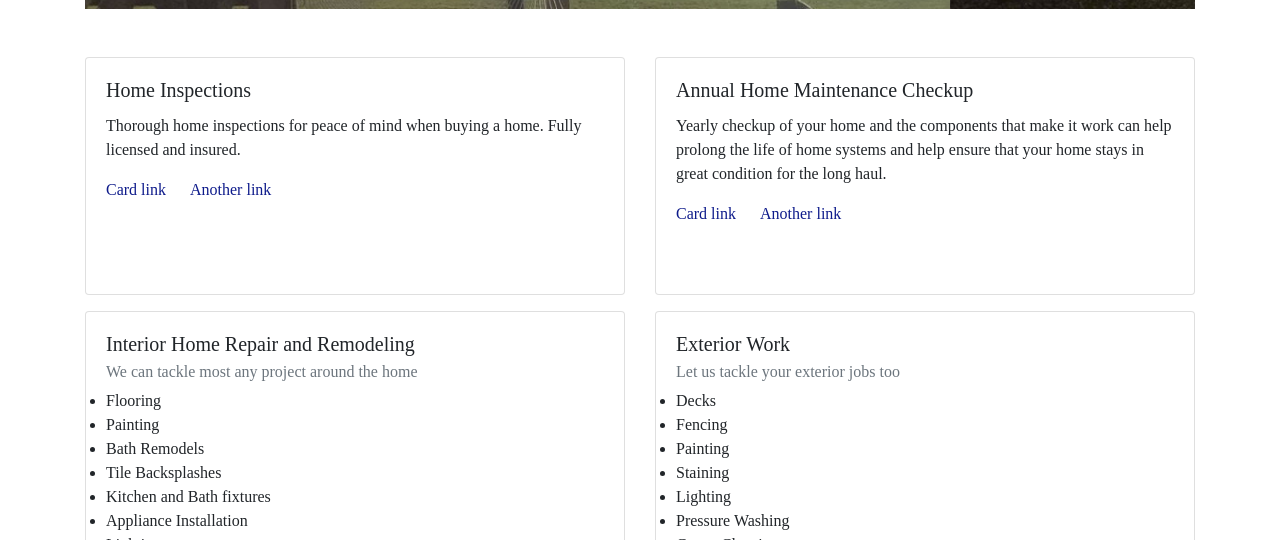
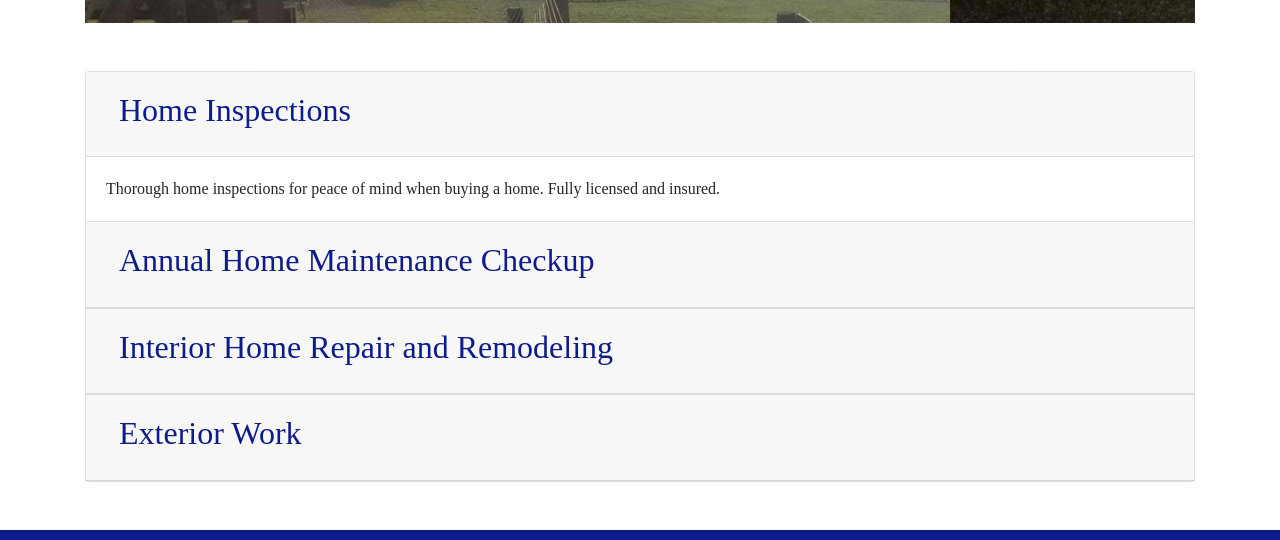
Before and after one commit to maymeclayton/A2Z, a website: page services.html in a window 1280 px wide. Shown: the part 664-1204 px from the top of the page. Drawn offline with nearby package versions, Linux system fonts and the light colour scheme; a web font is replaced by a local one.

Commit message:
moves nav items to the right and updates services section

```diff
--- a/services.html
+++ b/services.html
@@ -10,9 +10,13 @@
     <link rel="stylesheet" href="output.css">
 
     <title>A2Z Home Inspection & Repair</title>
+
   </head>
 
   <body>
+    <div class="header">
+        <p class="text-center">Call us at <a href="tel:502-330-1233">1-502-330-1233</a> to schedule your professional home inspection today!</p>
+    </div>
     <!-- Image and text -->
     <nav class="navbar navbar-expand-lg navbar-dark bg-primary sticky-top">
       <a class="navbar-brand" href="index.html"><img src="images/logosvg.svg" width="75px" height="75px" alt=""></a>
@@ -20,7 +24,7 @@
       <span class="navbar-toggler-icon"></span>
       </button>
       <div class="collapse navbar-collapse" id="navbarSupportedContent">
-        <ul class="navbar-nav mr-auto">
+        <ul class="navbar-nav ml-auto">
           <li class="nav-item">
             <a class="nav-link" href="index.html">Home <span class="sr-only"></span></a>
           </li>
@@ -37,12 +41,8 @@
       </div>
       </nav>
 
-  <div class="container">
+  <div class="container mt-3">
     <h1>Services</h1>
-      <div class="row">
-        <div class="col md-6">test</div>
-        <div class="col md-6">test</div>
-      </div>
   </div>
 
     <div class="container mb-5">
@@ -92,38 +92,50 @@
           <span class="sr-only">Next</span>
         </a>
       </div>
+</div>
 
+<div class="accordion mt-5 mb-5 container" id="accordionExample">
+  <div class="card">
+    <div class="card-header" id="headingOne">
+      <h2 class="mb-0">
+        <button class="btn btn-link" type="button" data-toggle="collapse" data-target="#collapseOne" aria-expanded="true" aria-controls="collapseOne">
+          <h2>Home Inspections</h2>
+        </button>
+      </h2>
+    </div>
 
-
-        <div class="row">
-          <div class="col">
-            <div class="card mt-5 h-100">
+    <div id="collapseOne" class="collapse show" aria-labelledby="headingOne" data-parent="#accordionExample">
       <div class="card-body">
-                <h5 class="card-title">Home Inspections</h5>
-                <p class="card-text">Thorough home inspections for peace of mind when buying a home. Fully licensed and insured.</p>
-                <a href="#" class="card-link">Card link</a>
-                <a href="#" class="card-link">Another link</a>
+        Thorough home inspections for peace of mind when buying a home. Fully licensed and insured.
       </div>
     </div>
   </div>
-          <div class="col">
-            <div class="card mt-5 h-100">
+  <div class="card">
+    <div class="card-header" id="headingTwo">
+      <h2 class="mb-0">
+        <button class="btn btn-link collapsed" type="button" data-toggle="collapse" data-target="#collapseTwo" aria-expanded="false" aria-controls="collapseTwo">
+          <h2>Annual Home Maintenance Checkup</h2>
+        </button>
+      </h2>
+    </div>
+    <div id="collapseTwo" class="collapse" aria-labelledby="headingTwo" data-parent="#accordionExample">
       <div class="card-body">
-                <h5 class="card-title">Annual Home Maintenance Checkup</h5>
-                <p class="card-text">Yearly checkup of your home and the components that make it work can help prolong the life of home systems and help ensure that your home stays in great condition for the long haul.</p>
-                <a href="#" class="card-link">Card link</a>
-                <a href="#" class="card-link">Another link</a>
+        Yearly checkup of your home and the components that make it work can help prolong the life of home systems and help ensure that your home stays in great condition for the long haul.
       </div>
     </div>
   </div>
+  <div class="card">
+    <div class="card-header" id="headingThree">
+      <h2 class="mb-0">
+        <button class="btn btn-link collapsed" type="button" data-toggle="collapse" data-target="#collapseThree" aria-expanded="false" aria-controls="collapseThree">
+          <h2>Interior Home Repair and Remodeling</h2>
+        </button>
+      </h2>
     </div>
-        <div class="row mt-3">
-          <div class="col mb-5">
-            <div class="card mt-5 h-100">
+    <div id="collapseThree" class="collapse" aria-labelledby="headingThree" data-parent="#accordionExample">
       <div class="card-body">
-                <h5 class="card-title">Interior Home Repair and Remodeling</h5>
-                <h6 class="card-subtitle mb-2 text-muted">We can tackle most any project around the home</h6>
-                  <ul>
+        We can tackle almost any project around the home.
+        <ul class="ml-5">
           <li>Flooring</li>
           <li>Painting</li>
           <li>Bath Remodels</li>
@@ -134,17 +146,21 @@
           <li>Painting</li>
           <li>and so much more</li>
         </ul>
-                <a href="#" class="card-link">Card link</a>
-                <a href="#" class="card-link">Another link</a>
       </div>
     </div>
   </div>
-          <div class="col mb-5">
-            <div class="card mt-5 h-100">
+  <div class="card">
+    <div class="card-header" id="headingFour">
+      <h2 class="mb-0">
+        <button class="btn btn-link collapsed" type="button" data-toggle="collapse" data-target="#collapseFour" aria-expanded="false" aria-controls="collapseFour">
+          <h2>Exterior Work</h2>
+        </button>
+      </h2>
+    </div>
+    <div id="collapseFour" class="collapse" aria-labelledby="headingFour" data-parent="#accordionExample">
       <div class="card-body">
-                <h5 class="card-title">Exterior Work</h5>
-                <h6 class="card-subtitle mb-2 text-muted">Let us tackle your exterior jobs too</h6>
-                <ul>
+        Let us tackle your external jobs too!
+        <ul class="ml-5">
           <li>Decks</li>
           <li>Fencing</li>
           <li>Painting</li>
@@ -154,14 +170,10 @@
           <li>Gutter Cleaning</li>
           <li>and more</li>
         </ul>
-                <a href="#" class="card-link">Card link</a>
-                <a href="#" class="card-link">Another link</a>
       </div>
     </div>
   </div>
 </div>
-      </div>
-
 
       <div class="footer sticky bg-primary text-white text-center">
           <div class="row">
@@ -184,11 +196,9 @@
         </div>
       </div>
 
-
-    <!-- Optional JavaScript -->
-    <!-- jQuery first, then Popper.js, then Bootstrap JS -->
       <script src="https://code.jquery.com/jquery-3.3.1.slim.min.js" integrity="sha384-q8i/X+965DzO0rT7abK41JStQIAqVgRVzpbzo5smXKp4YfRvH+8abtTE1Pi6jizo" crossorigin="anonymous"></script>
       <script src="https://cdnjs.cloudflare.com/ajax/libs/popper.js/1.14.3/umd/popper.min.js" integrity="sha384-ZMP7rVo3mIykV+2+9J3UJ46jBk0WLaUAdn689aCwoqbBJiSnjAK/l8WvCWPIPm49" crossorigin="anonymous"></script>
       <script src="https://stackpath.bootstrapcdn.com/bootstrap/4.1.3/js/bootstrap.min.js" integrity="sha384-ChfqqxuZUCnJSK3+MXmPNIyE6ZbWh2IMqE241rYiqJxyMiZ6OW/JmZQ5stwEULTy" crossorigin="anonymous"></script>
+      <script src="js/wow.min.js"></script>
     </body>
 </html>
```
Also changed, not shown: about.html (+6 -1 lines), contact.html (+5 -1 lines). Lines whose indentation alone changed are shown as unchanged.
